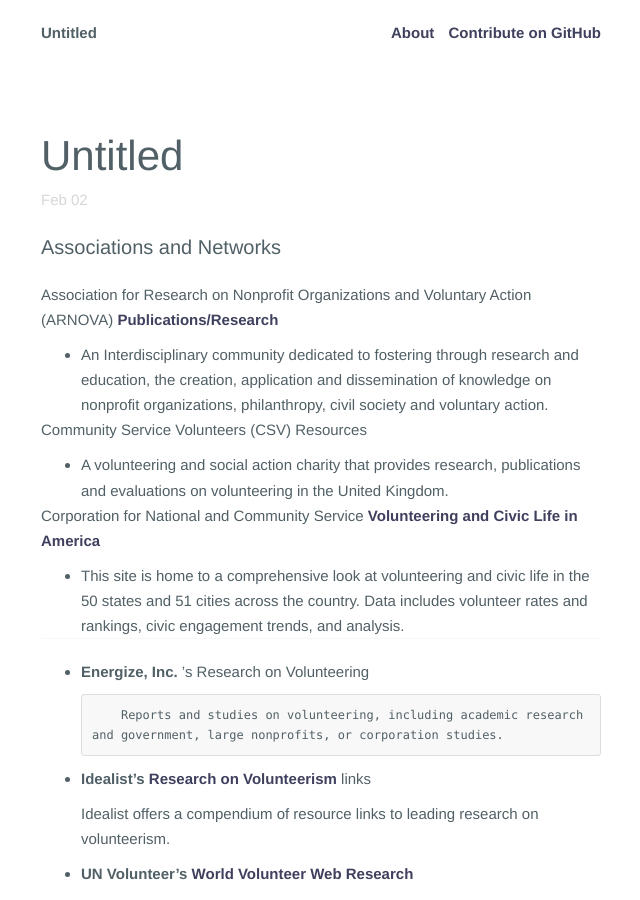
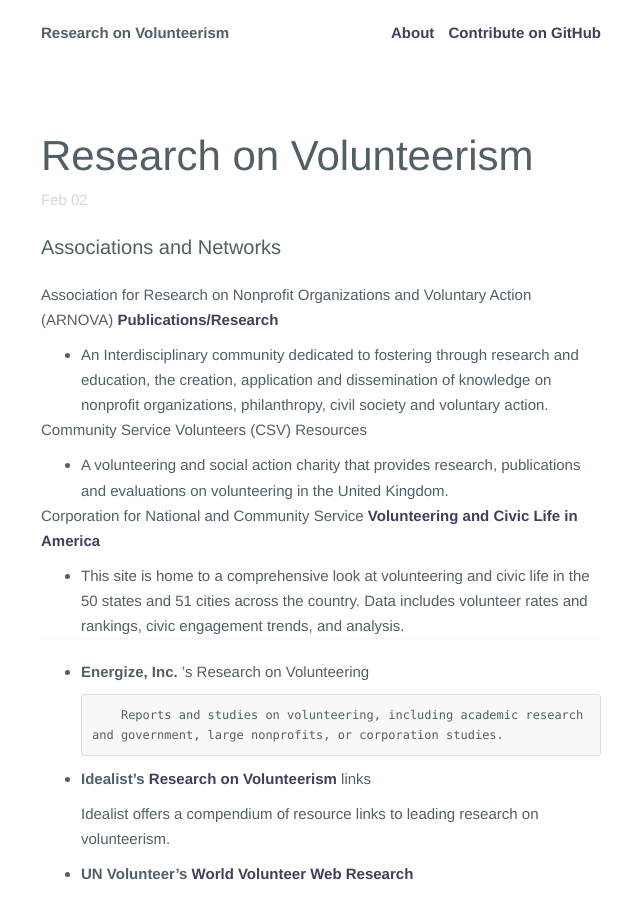
Before and after one commit to PeaceCorps/Volunteerism-Toolkit, a Jekyll site: the page built from _posts/2015-02-02-research-on-volunteerism.md, in a window 1280 px wide and 900 px high. Shown: the whole window, without its empty margins (319-959 px from the left). Built offline with Jekyll 4.4.1, drawn with Linux system fonts in a browser that asks for light colours; Markdown is read by kramdown in place of the engine named in the settings.

Commit message:
Update 2015-02-02-research-on-volunteerism.md

```diff
--- a/_posts/2015-02-02-research-on-volunteerism.md
+++ b/_posts/2015-02-02-research-on-volunteerism.md
@@ -2,7 +2,7 @@
 layout: blog
 category: blog
 published: true
-title: Untitled
+title: Research on Volunteerism
 ---
 
 ### Associations and Networks
```
